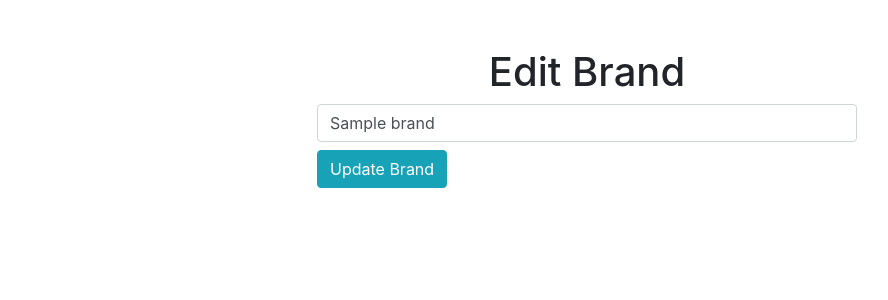
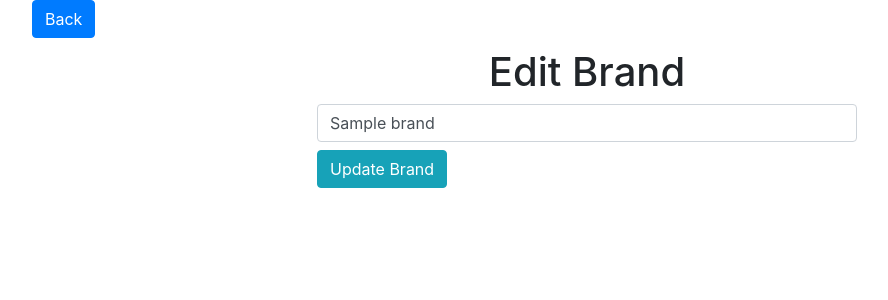
Before and after one commit to Muhammadnihalc/E-Commerce-APP, a Flask app: template src/templates/products/editbrand.html in a window 1280 px wide. Shown: the top 300 px of the page, without its empty margins (53-941 px from the left). Run offline with Flask 3, Linux system fonts and the light colour scheme; the template is opened without the code that fills it: most values are stand-ins (such as "Sample title", 1, 10 or a date in 2020); some libraries are stand-ins or nearby versions.

Commit message:
Update editbrand.html

```diff
--- a/src/templates/products/editbrand.html
+++ b/src/templates/products/editbrand.html
@@ -4,7 +4,9 @@
 
 <div class="container">
     <div class="row">
-        <div class="col-md-3"></div>
+        <div class="col-md-3">
+            <a href="{{ url_for('brands_home') }}" class="btn btn-primary">Back</a>
+        </div>
         <div class="col-md-6">
             {% include '_messages.html' %}
             <h1 class="text-center mt-5">Edit Brand</h1>
```
